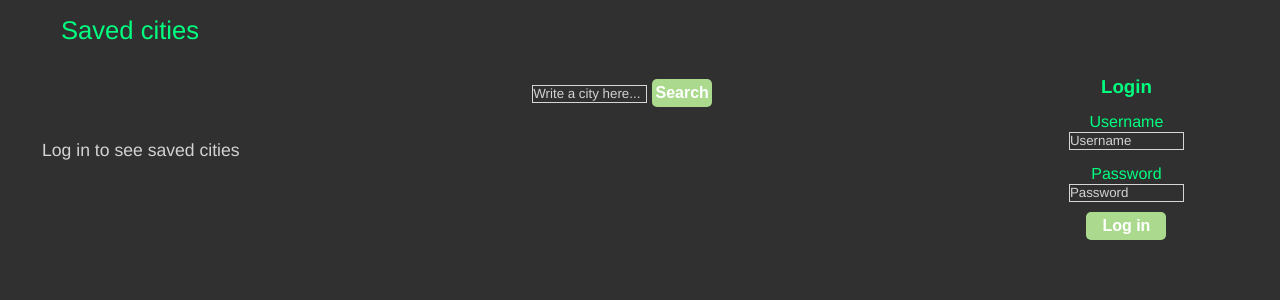
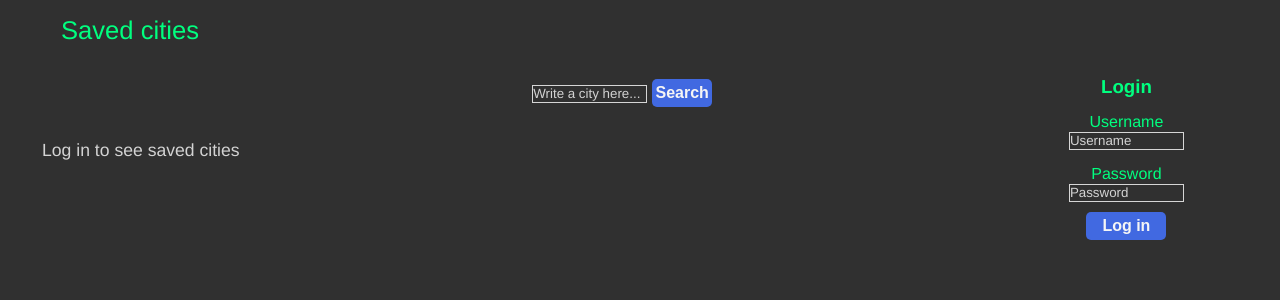
Before and after one commit to kallevo/S-sovellus, a React (Create React App) app: page / in a window 1280 px wide. Shown: the top 300 px of the page. Built offline with nearby package versions, Linux system fonts and the light colour scheme.

Commit message:
nappien väri vaihdettu

```diff
--- a/src/App.css
+++ b/src/App.css
@@ -152,8 +152,8 @@ h1 {
 button {
   border-radius: 5px;
   border: none;
-  color: #fff;
-  background-color: #abda8f;
+  color: whitesmoke;
+  background-color: royalblue;
   cursor: pointer;
   outline: 0;
   padding: 5px 0;
```
